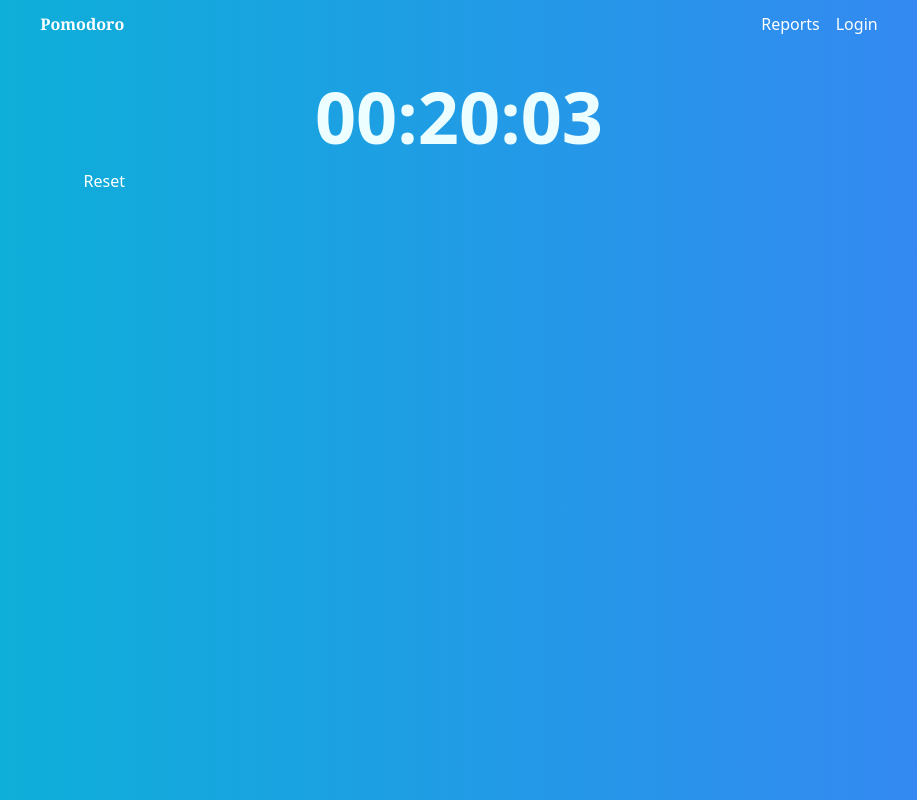
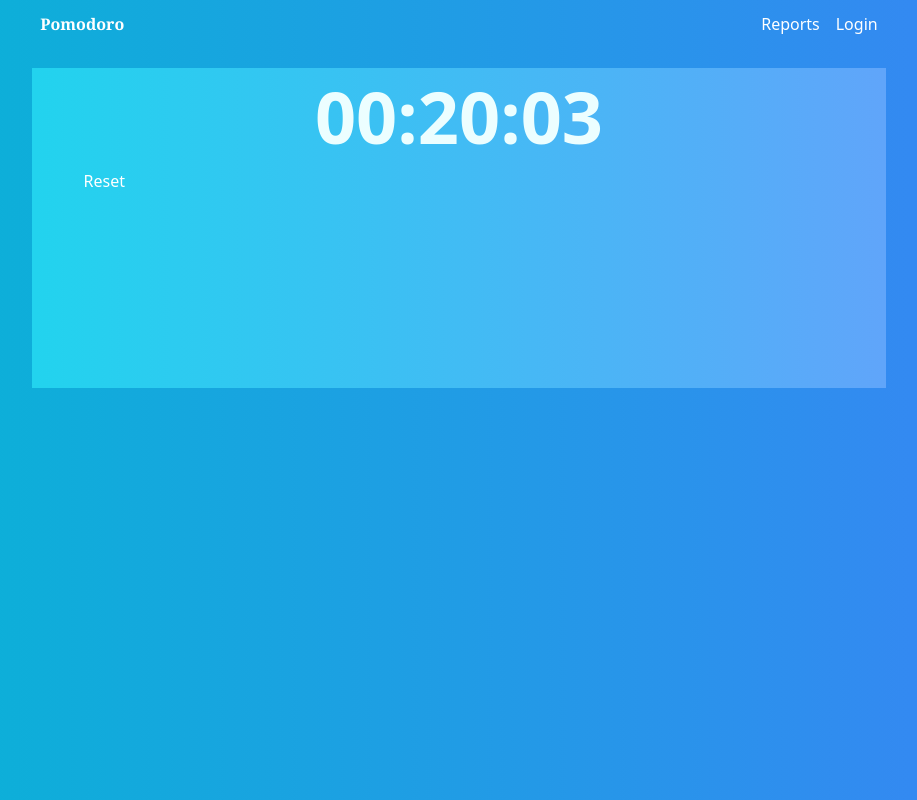
Before and after one commit to ajaychordiya/pomodoro, a React (Create React App) app: page / in a window 1280 px wide. Shown: the whole page, without its empty margins (181-1098 px from the left). Built offline with nearby package versions, Linux system fonts and the light colour scheme.

Commit message:
adding image

```diff
--- a/src/component/Timer.jsx
+++ b/src/component/Timer.jsx
@@ -61,7 +61,7 @@ const Timer = () => {
   };
 
   return (
-    <div className=" mt-5 py-3 h-80">
+    <div className=" mt-5 py-3 h-80 bg-gradient-to-r from-cyan-400 to-blue-400">
       <div className="">
         <h2 className="font-sans font-bold  text-7xl text-cyan-50 text-center">
           {timer}
```
